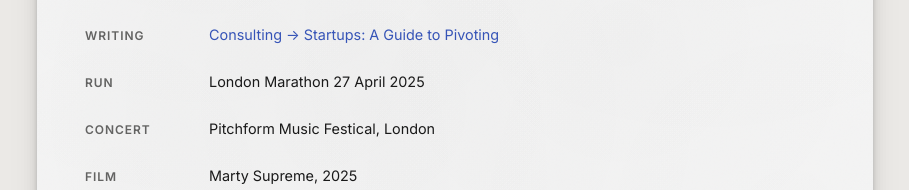
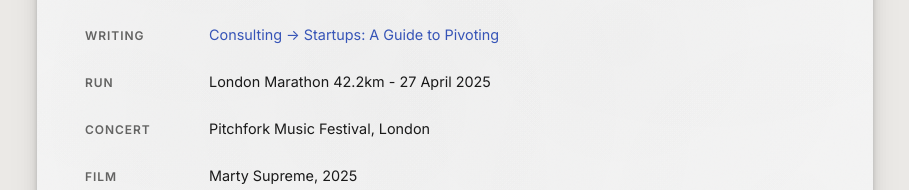
Before and after one commit to Shriya32/shriya32.github.io, a plain HTML site: page index.html in a window 1280 px wide. Shown: the part 596-786 px from the top of the page, without its empty margins (185-1094 px from the left). Drawn offline with nearby package versions, Linux system fonts and the light colour scheme.

Commit message:
Update index.html

```diff
--- a/index.html
+++ b/index.html
@@ -306,11 +306,11 @@
                     </li>
                     <li>
                         <span class="update-label">Run</span>
-                        <span class="update-value">London Marathon 27 April 2025</span>
+                        <span class="update-value">London Marathon 42.2km - 27 April 2025</span>
                     </li>
                     <li>
                         <span class="update-label">Concert</span>
-                        <span class="update-value">Pitchform Music Festical, London</span>
+                        <span class="update-value">Pitchfork Music Festival, London</span>
                     </li>
                     <li>
                         <span class="update-label">Film</span>
```
